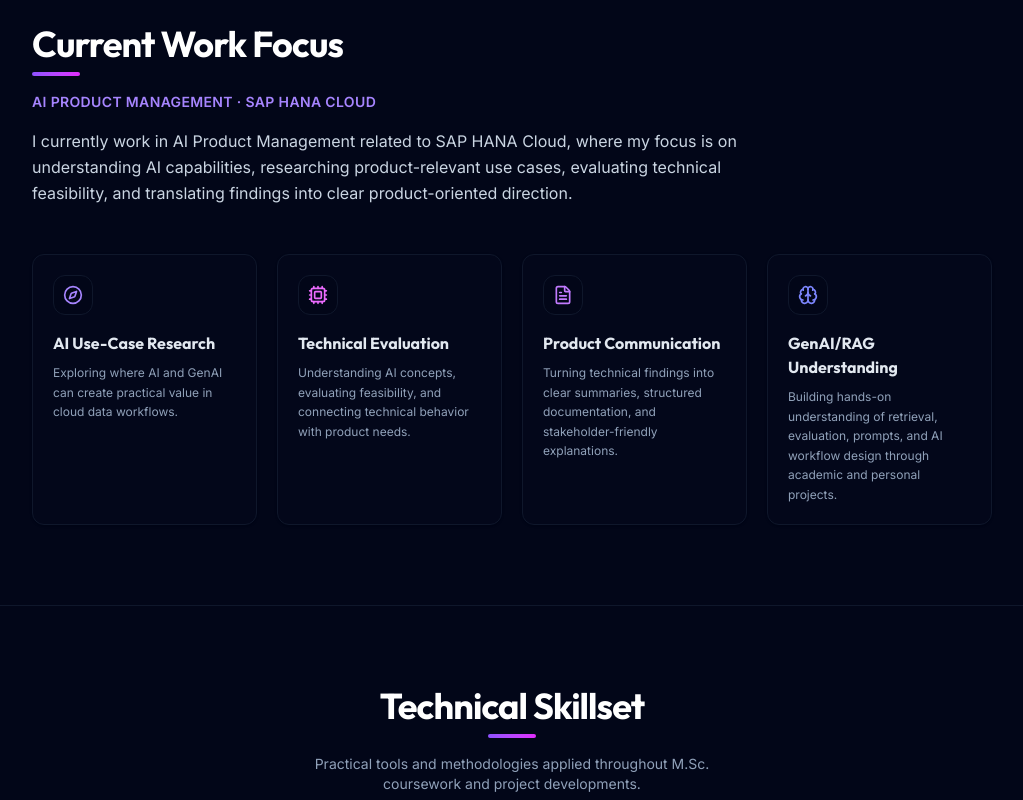
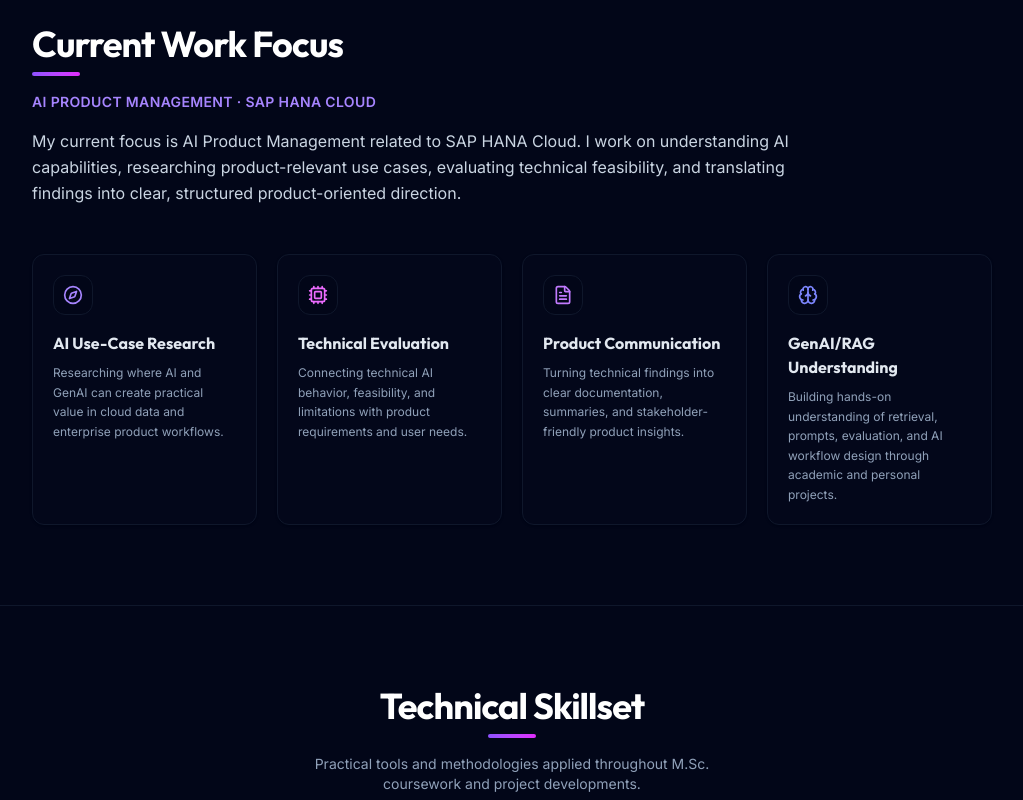
Before and after one commit to raywincruz07-collab/raywincruz07-collab.github.io, a React (Vite) app: page / in a window 1280 px wide. Shown: the part 1520-2320 px from the top of the page, without its empty margins (128-1151 px from the left). Built offline with nearby package versions, Linux system fonts and the light colour scheme.

Commit message:
Polish portfolio content wording

```diff
--- a/src/components/Contact.tsx
+++ b/src/components/Contact.tsx
@@ -58,8 +58,7 @@ export const Contact: React.FC = () => {
           </h2>
           <div className="mt-2 h-1 w-12 bg-gradient-to-r from-violet-500 to-fuchsia-500 rounded-full mx-auto md:mx-0"></div>
           <p className="mt-4 text-slate-400 text-xs sm:text-sm max-w-xl">
-            Interested in discussing opportunities? Feel free to reach out
-            directly through any of the channels below.
+            For relevant AI product, data science, GenAI/RAG, or cloud data product conversations, reach me directly through the channels below.
           </p>
         </div>
 
@@ -203,7 +202,7 @@ export const Contact: React.FC = () => {
                     GitHub
                   </h4>
                   <p className="text-xs text-slate-400 mt-1 leading-relaxed">
-                    Check source repositories for RAG and ML systems.
+                    Explore public repositories covering RAG evaluation, AI product development, data mining, analytics, and system design projects.
                   </p>
                 </div>
                 <span className="text-[11px] font-semibold text-slate-400 mt-4">
@@ -227,7 +226,7 @@ export const Contact: React.FC = () => {
                     Download CV
                   </h4>
                   <p className="text-xs text-slate-400 mt-1 leading-relaxed">
-                    Save a copy of my curriculum vitae (PDF format).
+                    Download my CV for a concise overview of my education, SAP HANA Cloud focus, technical skills, and project portfolio.
                   </p>
                 </div>
                 <span className="text-[11px] font-semibold text-slate-400 mt-4">
--- a/src/components/Journey.tsx
+++ b/src/components/Journey.tsx
@@ -18,8 +18,7 @@ export const Journey: React.FC = () => {
           </h2>
           <div className="mt-2 h-1 w-12 bg-gradient-to-r from-violet-500 to-fuchsia-500 rounded-full mx-auto"></div>
           <p className="mt-4 text-slate-400 text-xs sm:text-sm max-w-md mx-auto px-2">
-            Academic milestones, technical experience, and career trajectory in
-            Germany.
+            A focused path from data science foundations to AI product management, GenAI/RAG evaluation, and cloud data product work in Germany.
           </p>
         </div>
 
--- a/src/components/MoreProjects.tsx
+++ b/src/components/MoreProjects.tsx
@@ -32,9 +32,7 @@ export const MoreProjects: React.FC = () => {
           </h2>
           <div className="mt-2 h-0.5 w-10 bg-gradient-to-r from-violet-500 to-fuchsia-500 rounded-full mx-auto md:mx-0"></div>
           <p className="mt-4 text-slate-400 text-xs max-w-3xl leading-relaxed">
-            Additional academic, AI, data science, and software projects showing
-            breadth across machine learning, analytics, NLP, data integration,
-            and product-oriented AI work.
+            Additional academic, analytics, and AI/data projects showing breadth across machine learning, NLP, data integration, knowledge organization, and business reporting.
           </p>
         </div>
 
--- a/src/components/Projects.tsx
+++ b/src/components/Projects.tsx
@@ -40,9 +40,7 @@ export const Projects: React.FC = () => {
           </h2>
           <div className="mt-2 h-1 w-12 bg-gradient-to-r from-violet-500 to-fuchsia-500 rounded-full mx-auto md:mx-0"></div>
           <p className="mt-4 text-slate-400 text-xs sm:text-sm max-w-2xl leading-relaxed">
-            Selected AI, data science, and GenAI/RAG projects focused on
-            evaluation, retrieval quality, data workflows, and practical product
-            thinking.
+            Selected projects that show practical work across GenAI/RAG evaluation, data mining, NLP, system design, and product-oriented AI thinking.
           </p>
         </div>
 
--- a/src/components/WorkFocus.tsx
+++ b/src/components/WorkFocus.tsx
@@ -18,10 +18,7 @@ export const WorkFocus: React.FC = () => {
             AI Product Management &middot; SAP HANA Cloud
           </p>
           <p className="mt-4 text-slate-300 text-sm sm:text-base leading-relaxed max-w-3xl">
-            I currently work in AI Product Management related to SAP HANA Cloud,
-            where my focus is on understanding AI capabilities, researching
-            product-relevant use cases, evaluating technical feasibility, and
-            translating findings into clear product-oriented direction.
+            My current focus is AI Product Management related to SAP HANA Cloud. I work on understanding AI capabilities, researching product-relevant use cases, evaluating technical feasibility, and translating findings into clear, structured product-oriented direction.
           </p>
         </div>
 
@@ -36,8 +33,7 @@ export const WorkFocus: React.FC = () => {
               AI Use-Case Research
             </h4>
             <p className="text-xs text-slate-400 leading-relaxed">
-              Exploring where AI and GenAI can create practical value in cloud
-              data workflows.
+              Researching where AI and GenAI can create practical value in cloud data and enterprise product workflows.
             </p>
           </div>
 
@@ -50,8 +46,7 @@ export const WorkFocus: React.FC = () => {
               Technical Evaluation
             </h4>
             <p className="text-xs text-slate-400 leading-relaxed">
-              Understanding AI concepts, evaluating feasibility, and connecting
-              technical behavior with product needs.
+              Connecting technical AI behavior, feasibility, and limitations with product requirements and user needs.
             </p>
           </div>
 
@@ -64,8 +59,7 @@ export const WorkFocus: React.FC = () => {
               Product Communication
             </h4>
             <p className="text-xs text-slate-400 leading-relaxed">
-              Turning technical findings into clear summaries, structured
-              documentation, and stakeholder-friendly explanations.
+              Turning technical findings into clear documentation, summaries, and stakeholder-friendly product insights.
             </p>
           </div>
 
@@ -78,8 +72,7 @@ export const WorkFocus: React.FC = () => {
               GenAI/RAG Understanding
             </h4>
             <p className="text-xs text-slate-400 leading-relaxed">
-              Building hands-on understanding of retrieval, evaluation, prompts,
-              and AI workflow design through academic and personal projects.
+              Building hands-on understanding of retrieval, prompts, evaluation, and AI workflow design through academic and personal projects.
             </p>
           </div>
         </div>
--- a/src/data/portfolioData.ts
+++ b/src/data/portfolioData.ts
@@ -53,7 +53,7 @@ export const portfolioData: PortfolioData = {
       "M.Sc. Data Science · AI Product Management · SAP HANA Cloud · GenAI/RAG",
     location: "University of Mannheim · Germany",
     heroSummary:
-      "I work at the intersection of AI product management, data science, and cloud data systems. My focus is turning AI capabilities into practical product workflows through research, evaluation, clear documentation, and hands-on technical understanding.",
+      "I combine AI product thinking with hands-on data science to evaluate GenAI/RAG workflows, structure product-relevant insights, and build practical AI/data projects with Python, SQL, and modern evaluation methods.",
     stats: [
       "M.Sc. Data Science",
       "University of Mannheim",
@@ -67,7 +67,7 @@ export const portfolioData: PortfolioData = {
     linkedin: "https://www.linkedin.com/in/raywincruz",
     github: "https://github.com/raywincruz07-collab",
     message:
-      "Open to meaningful conversations around AI product, data science, GenAI/RAG, and cloud data product work where technical understanding and product thinking both matter.",
+      "Currently focused on AI product management, SAP HANA Cloud, GenAI/RAG evaluation, and data-driven product workflows.",
   },
   skills: [
     {
@@ -286,19 +286,19 @@ export const portfolioData: PortfolioData = {
     {
       title: "AI Product Management — SAP HANA Cloud",
       description:
-        "Focus: AI product workflows, use-case research, technical evaluation, stakeholder communication, and product-oriented AI understanding.",
+        "Current focus on AI product workflows, use-case research, technical evaluation, stakeholder communication, and product-oriented AI understanding.",
       period: "Current",
     },
     {
       title: "M.Sc. Data Science — University of Mannheim",
       description:
-        "Focus on Data Mining, Machine Learning, and Practical AI systems.",
+        "Graduate studies focused on data mining, machine learning, data management, responsible AI, and applied data science projects.",
       period: "Current",
     },
     {
-      title: "AI / Data Science Project Work",
+      title: "AI/Data Project Portfolio",
       description:
-        "Developing hands-on RAG systems, building clean evaluation pipelines, and exploring open-source LLM alignment.",
+        "Built academic and personal projects around RAG evaluation, NLP, data mining, logistics systems, knowledge organization, and analytics workflows.",
     },
     {
       title: "Internship & Practical Experience",
```
